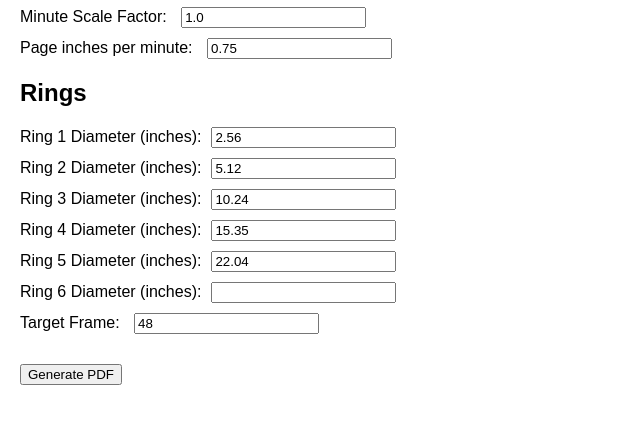
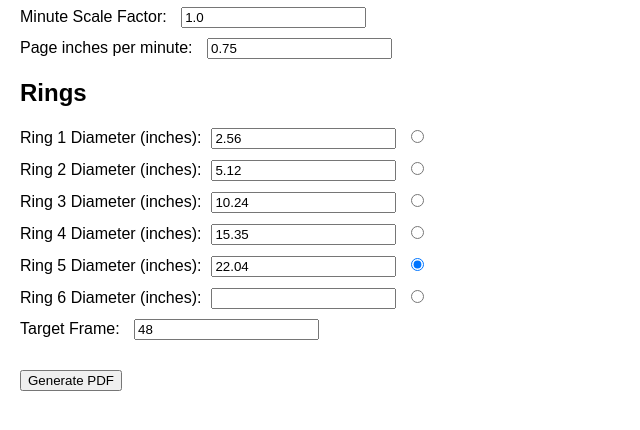
Before and after one commit to cjbest/ploto, a plain HTML site: page index.html in a window 1280 px wide. Shown: the part 104-534 px from the top of the page, without its empty margins (0-640 px from the left). Drawn offline with Linux system fonts and the light colour scheme.

Commit message:
darker aimingMark

```diff
--- a/index.html
+++ b/index.html
@@ -59,7 +59,7 @@
     /*
     TODO:
      - [X] Plot ticks (find trim rectangle size)
-     - [ ] One ring darker
+     - [X] One ring darker
      - [ ] Label
      - [ ] units -- inches or mm for target
 
@@ -87,8 +87,16 @@
             input.value = DEFAULT_RINGS[i - 1];
         }
 
+        const radio = document.createElement('input')
+        radio.type = 'radio';
+        radio.id = `aimingMark`;
+        radio.name = `aimingMark`;
+        radio.value = i-1;
+        radio.checked = i===5; //default;
+
         inputGroup.appendChild(label);
         inputGroup.appendChild(input);
+        inputGroup.appendChild(radio);
         circleInputsContainer.appendChild(inputGroup);
     }
 
@@ -105,6 +113,9 @@
         // Get form values
         const rangeInput = document.getElementById('range').value;
         const rangeUnit = rangeInput.slice(-1)
+
+        const aimingMark = parseInt(document.querySelector(`input[name="aimingMark"]:checked`).value)
+        console.log("AIMING MARK:", aimingMark);
 
         let rangeIcnhes;
         if (rangeUnit.toLowerCase() === 'y') {
@@ -230,7 +241,7 @@
                 y: heightPoints / 2,
                 size: radiusPoints,
                 borderColor: rgb(0, 0, 0),
-                borderWidth: 1
+                borderWidth: index == aimingMark ? 2.5 : 1
             });
         });
 
```
